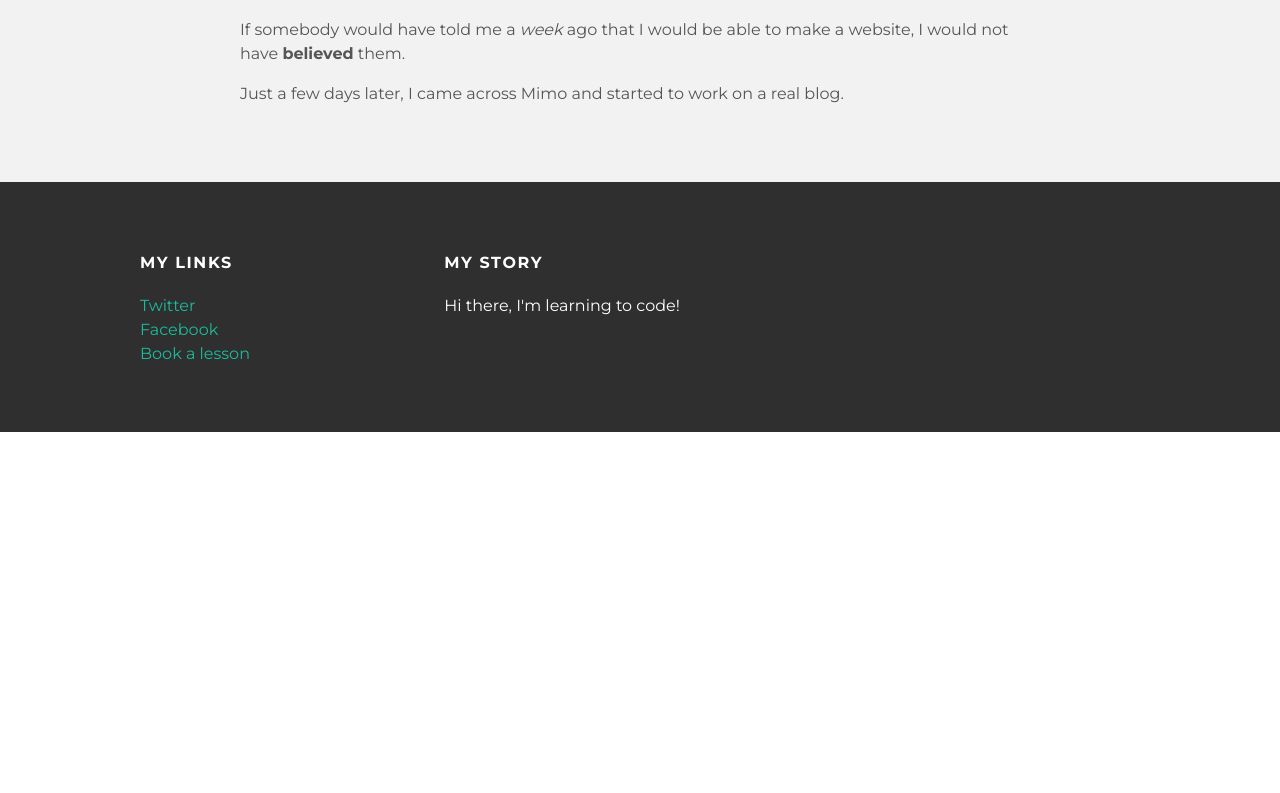
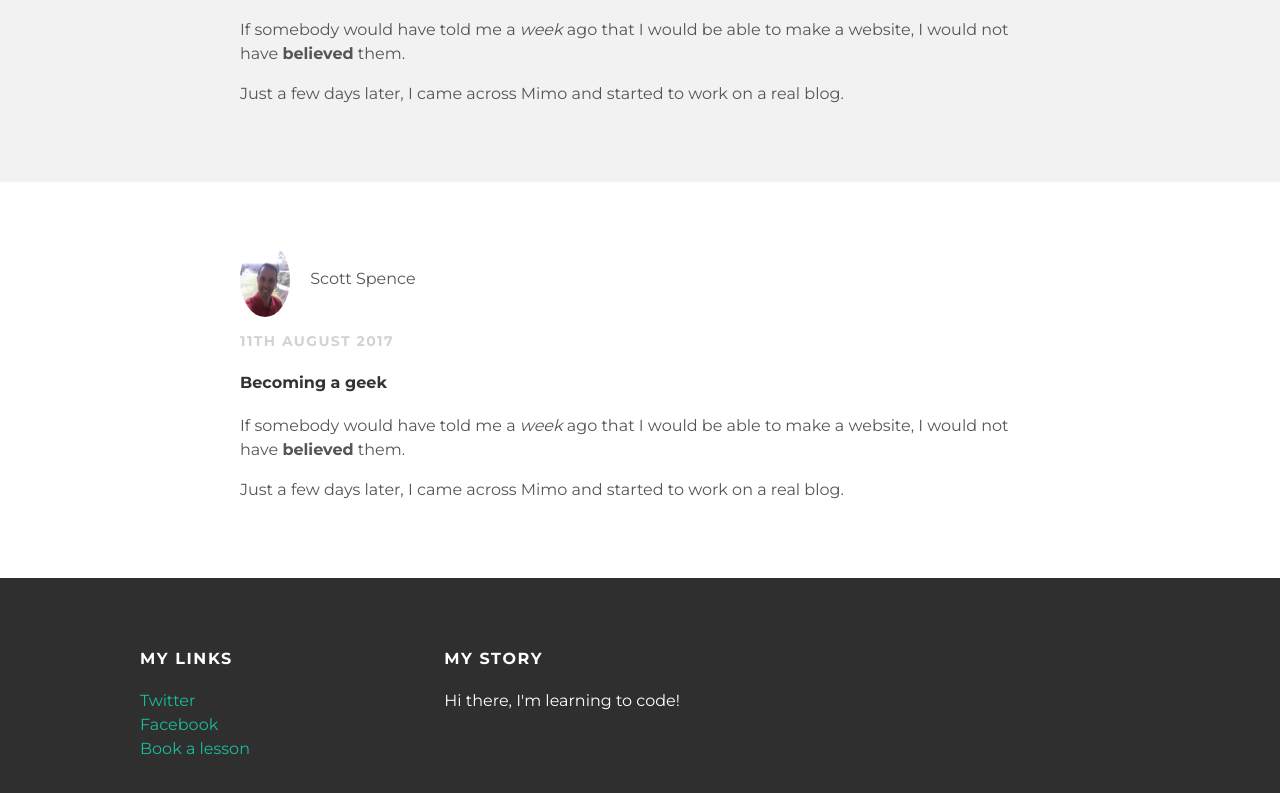
Before and after one commit to rabbiedoo01/rabbiedoo01.github.io, a plain HTML site: page index.html in a window 1280 px wide. Shown: the part 759-1552 px from the top of the page. Before the commit the page ends 1191 px from the top, so only its background shows below. Drawn offline with Linux system fonts and the light colour scheme.

Commit message:
Update index.html

```diff
--- a/index.html
+++ b/index.html
@@ -42,7 +42,20 @@
           </div>
         </div>
       </div>
-    </div>
+        <div class="post-container">
+        <div class="post">
+          <div class="post-author">
+            <img src="IMG_3006.JPG">
+            <span>Scott Spence</span>
+          </div>
+          <p class="post-date">11th August 2017</p>
+          <h4 class="post-title">Becoming a geek</h4>
+          <div class="post-content">
+            <p>If somebody would have told me a <em>week</em> ago that I would be able to make a website, I would not have <strong>believed</strong> them.</p>
+            <p>Just a few days later, I came across Mimo and started to work on a real blog.</p>
+          </div>
+        </div>
+      </div>
     <div id="footer">
       <div class="container">
         <div class="column">
```
